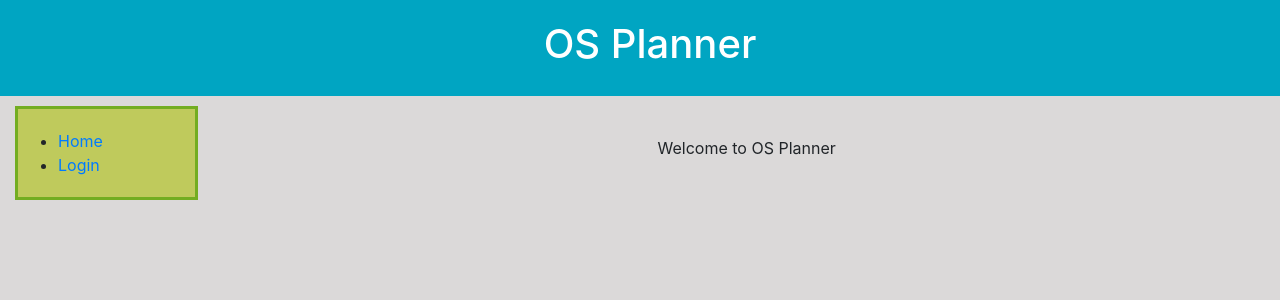
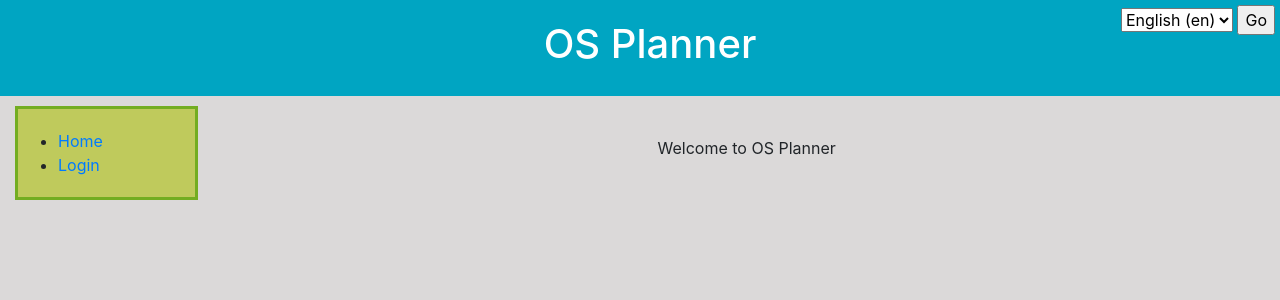
Before and after one commit to prznoc/osplanner, a Django app: page /en/ in a window 1280 px wide. Shown: the top 300 px of the page. Run offline with Django 3.2, Linux system fonts and the light colour scheme; some libraries are stand-ins or nearby versions.

Commit message:
Language change form

```diff
--- a/spaceplanner/static/css/styles.css
+++ b/spaceplanner/static/css/styles.css
@@ -5,7 +5,17 @@
 .page-header {
     background-color: hsl(189, 100%, 38%);
     padding: 20px 20px 20px 40px;
-    text-align: center
+    text-align: center;
+    position:relative;
+    width:100%;
+}
+
+.language-form {
+    position:absolute;
+    margin:0;
+    padding:5px;
+    top:0;
+    right:0;
 }
 
 .col-sm-2 {
@@ -54,7 +64,7 @@
 }
 
 .page-header h1, .page-header h1 a, .page-header h1 a:visited, .page-header h1 a:active{
-    color: rgb(255, 255, 255)
+    color: rgb(255, 255, 255);
 }
 
 .today {
--- a/spaceplanner/templates/base_generic.html
+++ b/spaceplanner/templates/base_generic.html
@@ -3,7 +3,8 @@
 <!DOCTYPE html>
 <html lang="en" background-color: #b4b6a5>
 <head>
-  {% block title %}<title>OS Planner</title>{% endblock %}
+  {% block title %}<title>OS Planner</title>
+  {% endblock %}
   <meta charset="utf-8">
   <meta name="viewport" content="width=device-width, initial-scale=1">
   <link rel="stylesheet" href="https://stackpath.bootstrapcdn.com/bootstrap/4.1.3/css/bootstrap.min.css" integrity="sha384-MCw98/SFnGE8fJT3GXwEOngsV7Zt27NXFoaoApmYm81iuXoPkFOJwJ8ERdknLPMO" crossorigin="anonymous">
@@ -14,6 +15,20 @@
 <body class='main-body'>
     <div class="page-header">
         <h1><a href="/">OS Planner</a></h1>
+        <form action="{% url 'set_language' %}" method="post" class='language-form'>{% csrf_token %}
+            <input name="next" type="hidden" value="{{ redirect_to }}">
+            <select name="language">
+                {% get_current_language as LANGUAGE_CODE %}
+                {% get_available_languages as LANGUAGES %}
+                {% get_language_info_list for LANGUAGES as languages %}
+                {% for language in languages %}
+                    <option value="{{ language.code }}"{% if language.code == LANGUAGE_CODE %} selected{% endif %}>
+                        {{ language.name_local }} ({{ language.code }})
+                    </option>
+                {% endfor %}
+            </select>
+            <input type="submit" value="Go">
+        </form>
     </div>
   <div class="container-fluid">
     <div class="row">
--- a/spaceplanner/urls.py
+++ b/spaceplanner/urls.py
@@ -13,5 +13,6 @@ urlpatterns = [
     path('spaceplanner/workstation_schedule/<date>', views.workstation_schedule, name='workstation_schedule'),
     path('spaceplanner/workstation_preferences', views.workstation_preferences, name='workstation_preferences'),
     path('spaceplanner/edit_information', views.edit_information, name='edit_information'),
+    path('i18n/', include('django.conf.urls.i18n')),
     path('accounts/', include('django.contrib.auth.urls')),
 ]
```
